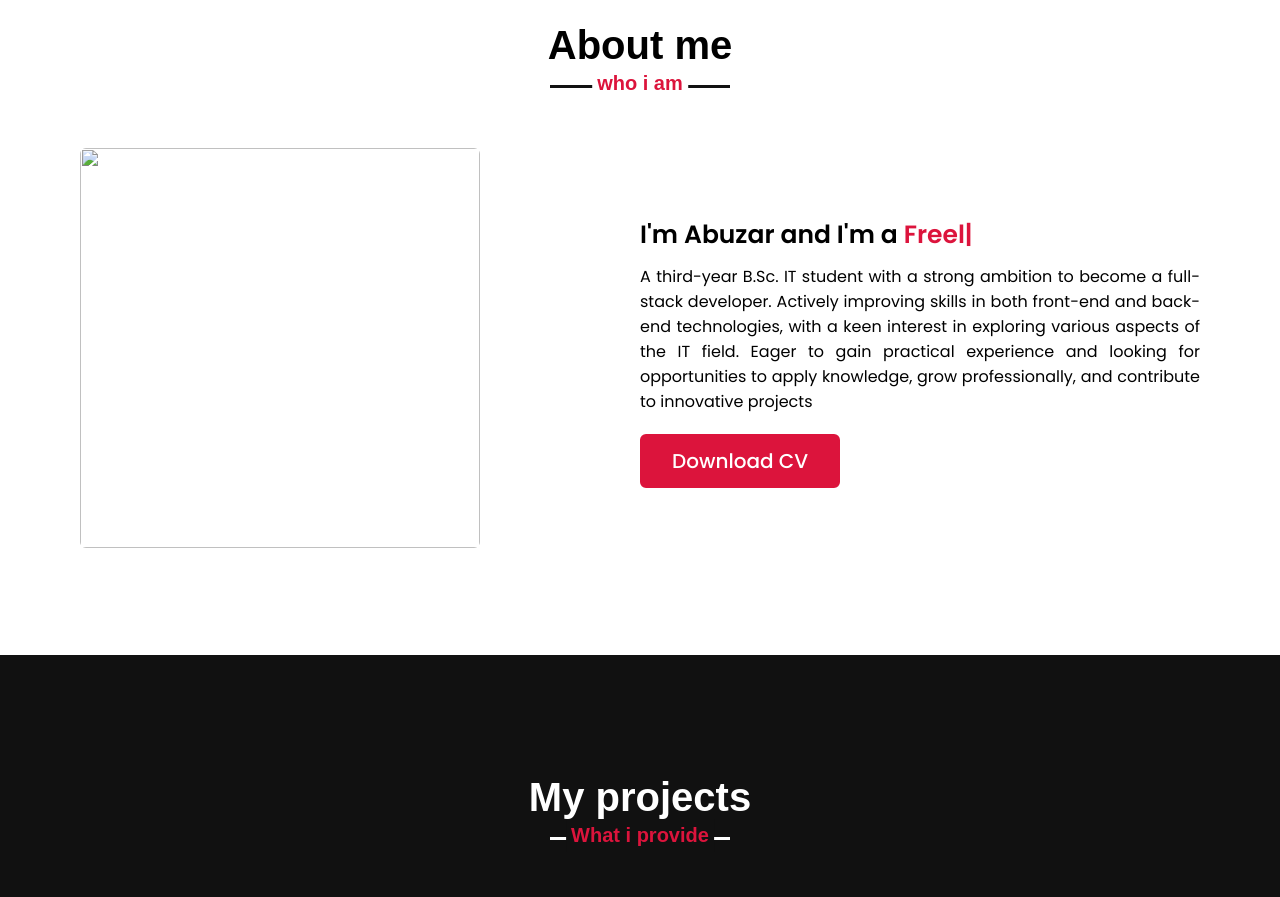
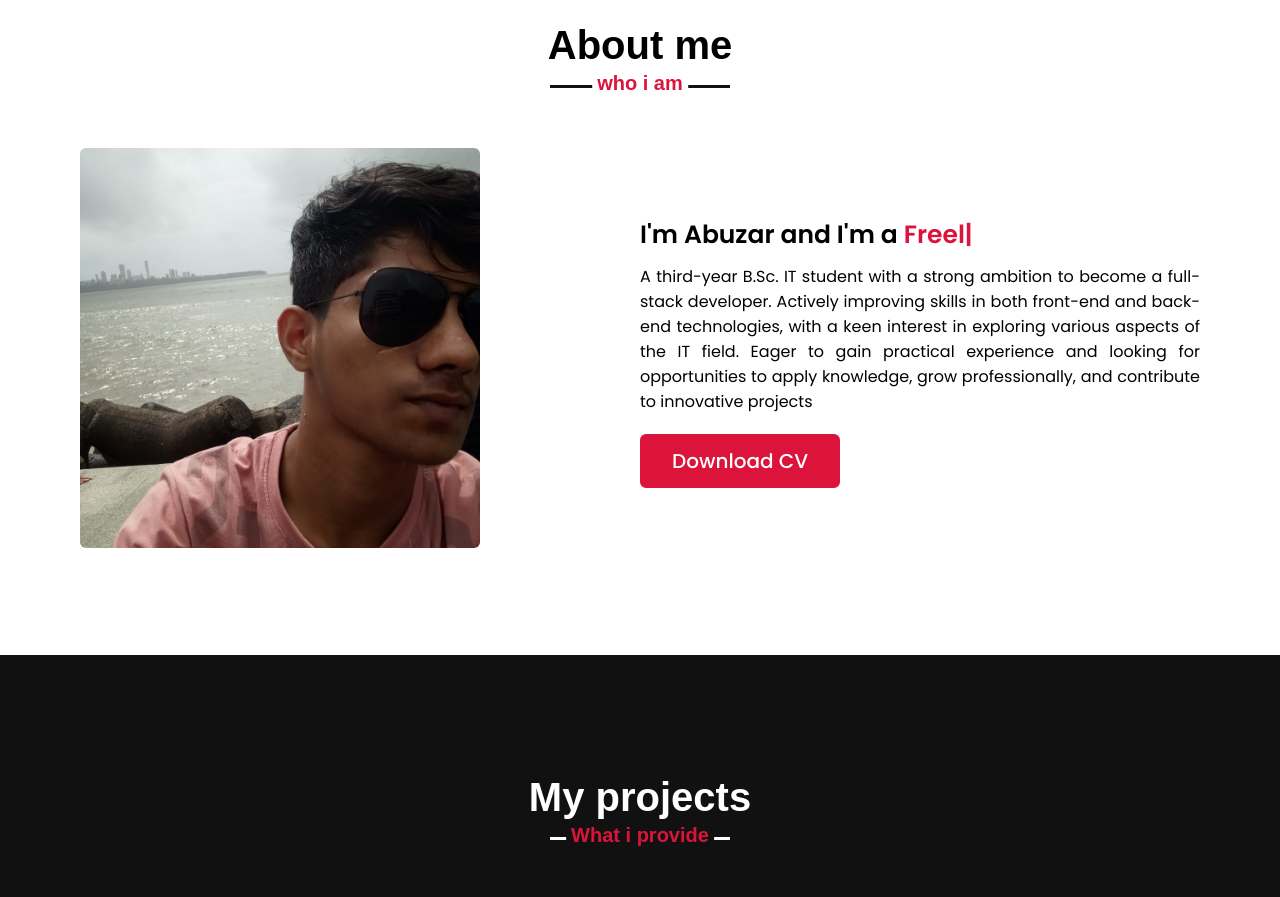
Before and after one commit to Abuzarsh/Portfolio, a plain HTML site: page index.html in a window 1280 px wide. Shown: the part 897-1794 px from the top of the page. Drawn offline with nearby package versions, Linux system fonts and the light colour scheme.

Commit message:
Update index.html

```diff
--- a/index.html
+++ b/index.html
@@ -56,7 +56,7 @@
       <h2 class="title">About me</h2>
       <div class="about-content">
         <div class="column left">
-          <img src="pro_img.jpeg" alt="" />
+          <img src="images/pro_img.jpeg" alt="" />
         </div>
         <div class="column right">
           <div class="text">
```
